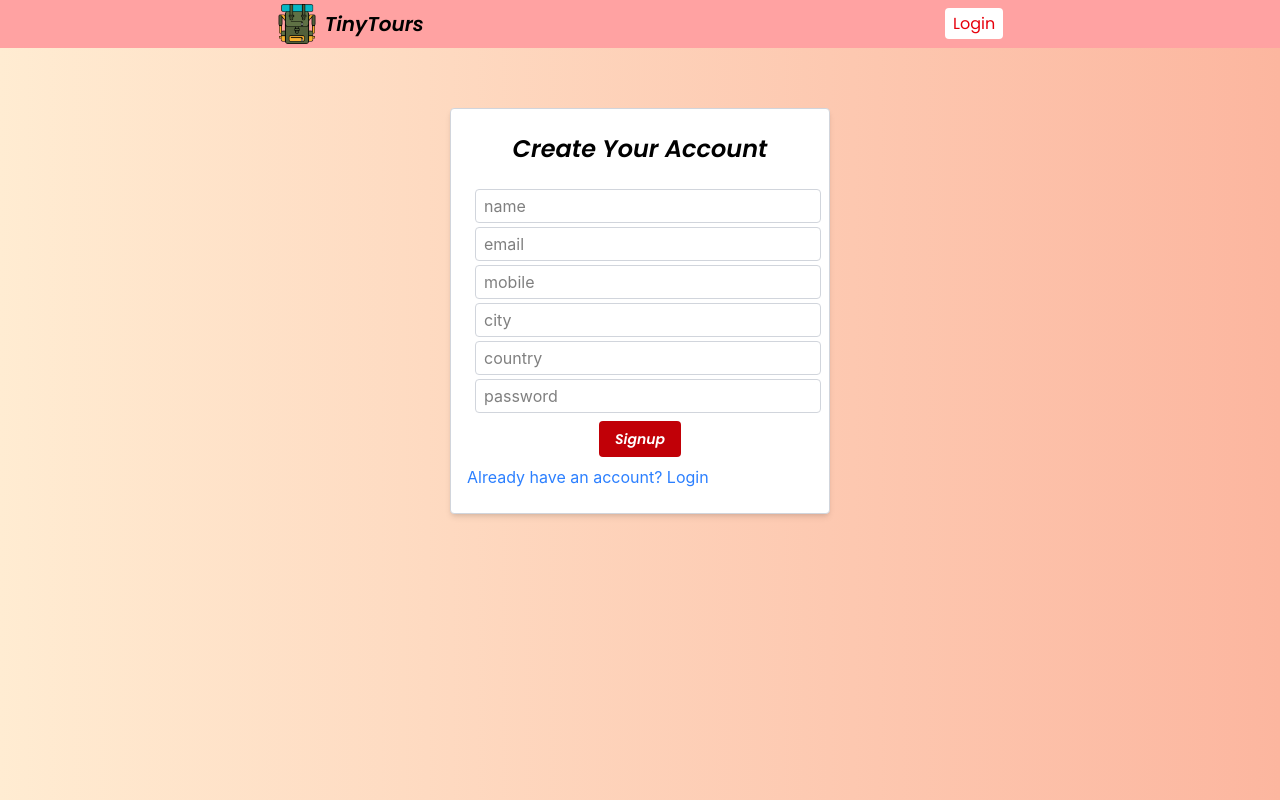
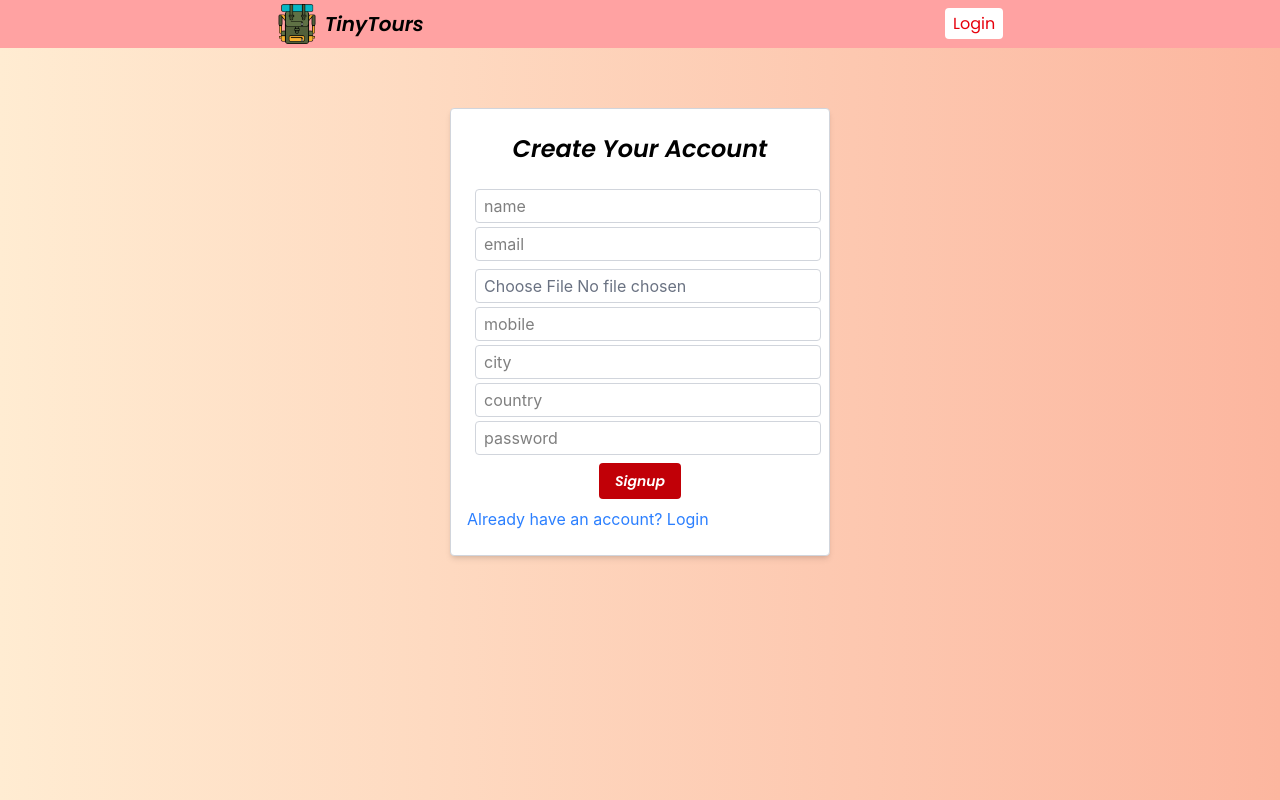
Before and after one commit to RahulNaktode/Tiny-tours, a React (Vite) app in the folder client/: page /signup in a window 1280 px wide. Built offline with nearby package versions, Linux system fonts and the light colour scheme.

Commit message:
add image profile

```diff
--- a/client/src/components/Navbar.jsx
+++ b/client/src/components/Navbar.jsx
@@ -30,7 +30,9 @@ function Navbar() {
       <div>
         {userData?.name ? (
           <Link to="/dashboard" className='flex items-center'>
-            <Avatar name={userData.name}/>
+            {
+              userData?.photo?.length > 0 ? <img src={userData.photo[0]} alt="User Avatar" className='h-8 w-8 rounded-full object-cover mr-2' /> : <Avatar name={userData.name} size={30} className={"mr-2"}/>
+            }
           <span className='text-sm md:text-lg'>Hello, {userData.name}</span>
           <Button title={"Logout"}  onClick={logoutUser}/>
         </Link>
--- a/client/src/views/Signup.jsx
+++ b/client/src/views/Signup.jsx
@@ -1,5 +1,5 @@
 import React from 'react'
-import { useEffect, useState } from 'react'
+import { useEffect, useState, useRef } from 'react'
 import { setPageTitle } from '../utils'
 import Input from '../components/Input';
 import Button from '../components/Button';
@@ -7,28 +7,111 @@ import axios from 'axios';
 import toast, { Toaster } from 'react-hot-toast';
 import { Link } from 'react-router';
 import Navbar from '../components/Navbar';
+import {
+  ImageKitAbortError,
+  ImageKitInvalidRequestError,
+  ImageKitServerError,
+  ImageKitUploadNetworkError,
+  upload,
+} from "@imagekit/react";
 
 function Signup() {
   const [newUser, setNewUser] = useState({
     name: "",
     email: "",
+    photo: [],
     mobile: "",
     city: "",
     country: "",
     password: "",
   });
+
+  const [progress, setProgress] = useState(0);
+  const fileInputRef = useRef();
+
+  const authenticator = async () => {
+    try {
+      const response = await fetch("http://localhost:8020/auth");
+      if (!response.ok) {
+        const errorText = await response.text();
+        throw new Error(`Request failed with status ${response.status}: ${errorText}`);
+      }
+
+      const data = await response.json();
+      const { signature, expire, token, publicKey } = data;
+      return { signature, expire, token, publicKey };
+    } catch (error) {
+      console.error("Authentication error:", error);
+      throw new Error("Authentication request failed");
+    }
+  };
+
+  const handleUpload = async () => {
+    const fileInput = fileInputRef.current;
+    if (!fileInput || !fileInput.files || fileInput.files.length === 0) {
+      alert("Please select a file to upload");
+      return;
+    }
+
+    const file = fileInput.files[0];
+
+    let authParams;
+    try {
+      authParams = await authenticator();
+    } catch (authError) {
+      console.error("Failed to authenticate for upload:", authError);
+      return;
+    }
+    const { signature, expire, token, publicKey } = authParams;
+
+    try {
+      const uploadResponse = await upload({
+        expire,
+        token,
+        signature,
+        publicKey,
+        file,
+        fileName: file.name,
+        onProgress: (event) => {
+          setProgress((event.loaded / event.total) * 100);
+        },
+      });
+
+      setNewUser({
+        ...newUser,
+        photo: [...newUser.photo, uploadResponse.url],
+      })
+
+      setProgress(0);
+      fileInput.value = "";
+    } catch (error) {
+      if (error instanceof ImageKitAbortError) {
+        console.error("Upload aborted:", error.reason);
+      } else if (error instanceof ImageKitInvalidRequestError) {
+        console.error("Invalid request:", error.message);
+      } else if (error instanceof ImageKitUploadNetworkError) {
+        console.error("Network error:", error.message);
+      } else if (error instanceof ImageKitServerError) {
+        console.error("Server error:", error.message);
+      } else {
+        console.error("Upload error:", error);
+      }
+    }
+  };
+
   useEffect(() => {
     setPageTitle('Signup - TinyTours');
   }, []);
 
-    const createUser = async ()=> {
+  const createUser = async () => {
     const response = await axios.post(`${import.meta.env.VITE_API_BASE_URL}/signup`, newUser);
 
-      if(response.data.success) {
+    if (response.data.success) {
       toast.success(response.data.message, { id: "signupsuccess" });
       setNewUser({
         name: "",
         email: "",
+        photo: [],
         mobile: "",
         city: "",
         country: "",
@@ -40,7 +123,8 @@ function Signup() {
       }, 1000);
     } else {
       toast.error(response.data.message, { id: "signuperror" });
-    }}
+    }
+  }
 
   return (
     <div>
@@ -52,46 +136,62 @@ function Signup() {
           type={"text"}
           placeholder={"name"}
           value={newUser.name}
-      onChange={(e) => setNewUser({...newUser, name: e.target.value})}
+          onChange={(e) => setNewUser({ ...newUser, name: e.target.value })}
         />
 
         <Input
           type={"text"}
           placeholder={"email"}
           value={newUser.email}
-      onChange={(e) => setNewUser({...newUser, email: e.target.value})}
+          onChange={(e) => setNewUser({ ...newUser, email: e.target.value })}
+        />
+
+        <div className='flex items-center justify-center'>
+          {
+            newUser.photo.map((photo, index) => {
+              return <img key={index} src={photo} alt="User Photo" className='h-15 w-15 rounded-full object-cover mx-2 my-1' />
+            })
+          }
+        </div>
+
+        <input
+          type="file"
+          ref={fileInputRef}
+          onChange={handleUpload}
+          className='border bg-white border-gray-300 text-gray-500 rounded px-2 py-1 mx-2 my-1 focus:outline-none focus:ring-1 focus:ring-red-400
+        block w-full'
         />
 
         <Input
           type={"text"}
           placeholder={"mobile"}
           value={newUser.mobile}
-      onChange={(e) => setNewUser({...newUser, mobile: e.target.value})}
+          onChange={(e) => setNewUser({ ...newUser, mobile: e.target.value })}
         />
 
         <Input
           type={"text"}
           placeholder={"city"}
           value={newUser.city}
-      onChange={(e) => setNewUser({...newUser, city: e.target.value})}
+          onChange={(e) => setNewUser({ ...newUser, city: e.target.value })}
         />
 
         <Input
           type={"text"}
           placeholder={"country"}
           value={newUser.country}
-      onChange={(e) => setNewUser({...newUser, country: e.target.value})}
+          onChange={(e) => setNewUser({ ...newUser, country: e.target.value })}
         />
 
         <Input
           type={"password"}
           placeholder={"password"}
           value={newUser.password}
-      onChange={(e) => setNewUser({...newUser, password: e.target.value})}
+          onChange={(e) => setNewUser({ ...newUser, password: e.target.value })}
         />
 
 
-    <Button title={"Signup"} onClick={createUser}/>
+        <Button title={"Signup"} onClick={createUser} />
 
         <Link to="/login" className='text-blue-500 '>Already have an account? Login</Link>
       </div>
```
Also changed, not shown: 2 other files (tests, documents, lock files or other folders). Lines whose indentation alone changed are shown as unchanged.
